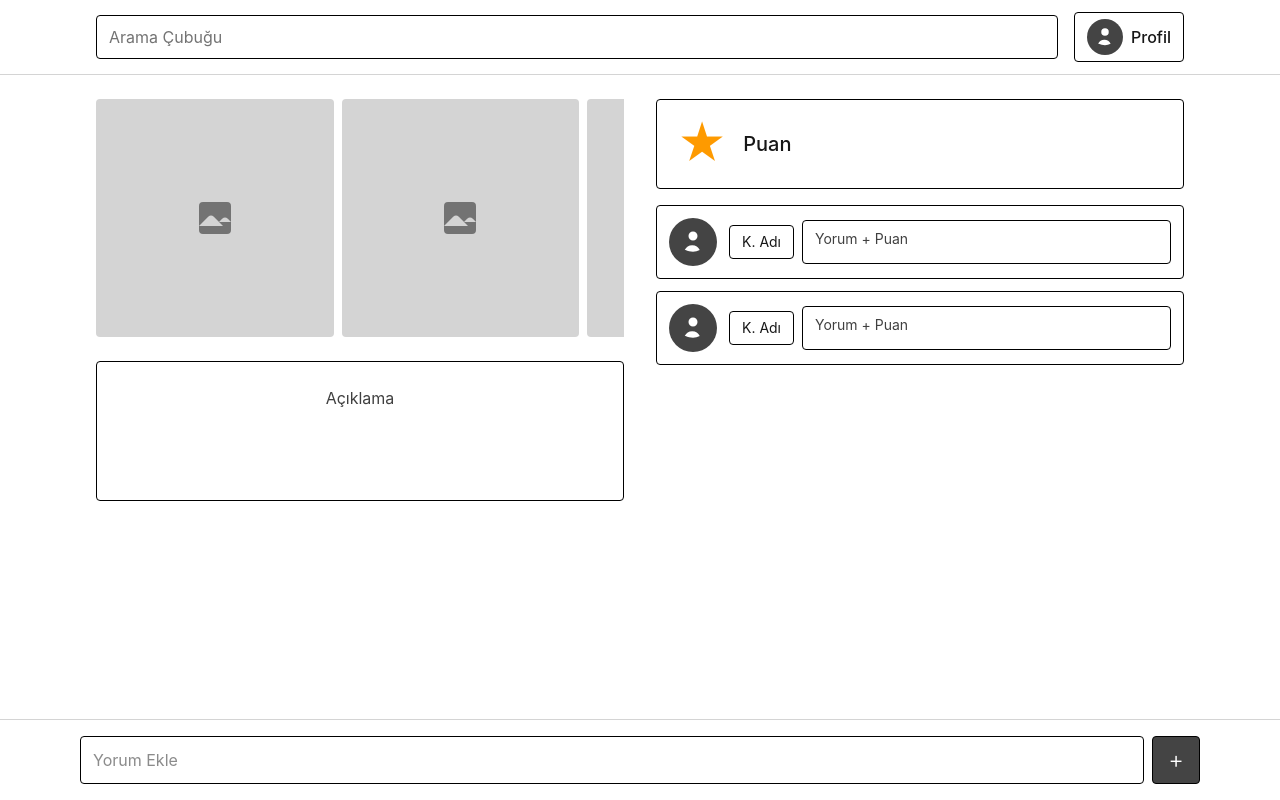
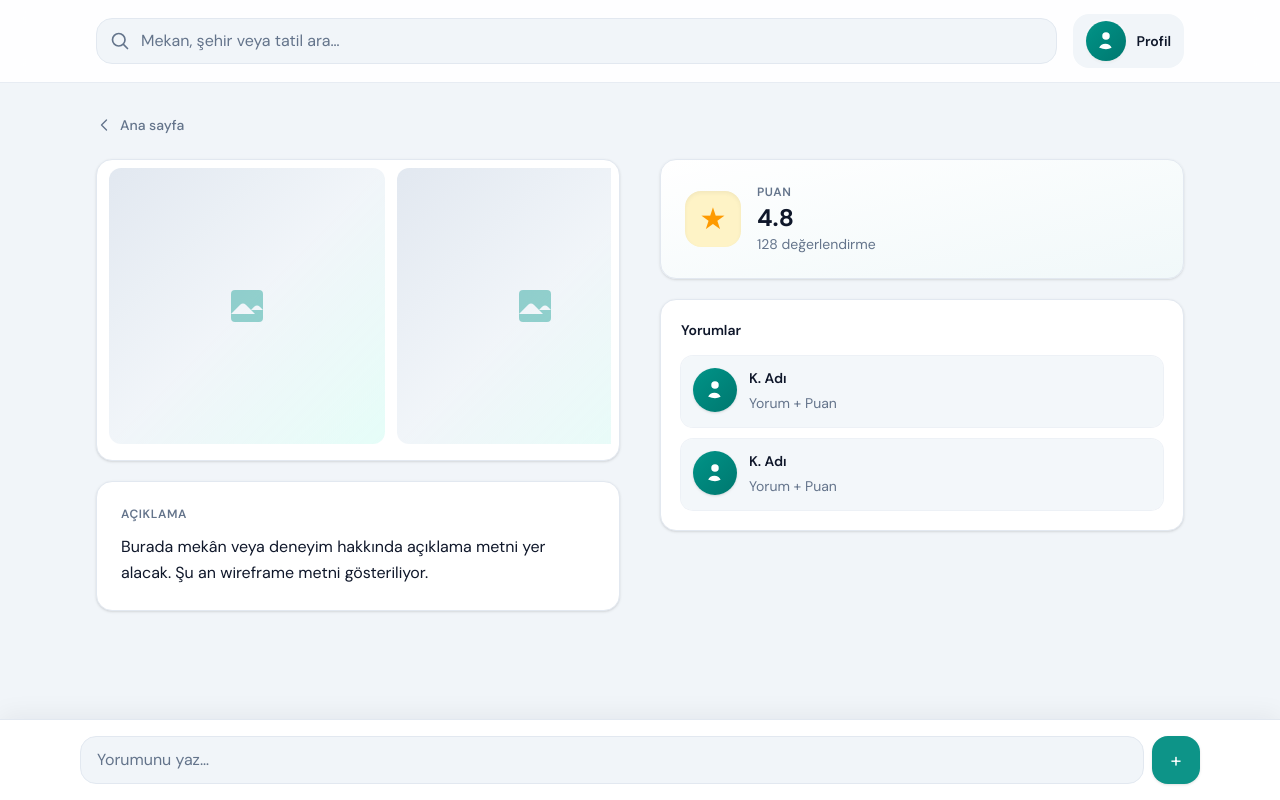
Before and after one commit to 3T3RNTY/NerdeTatil, a React (Vite) app in the folder web/: page /detay/1 in a window 1280 px wide. Built offline with nearby package versions, Linux system fonts and the light colour scheme.

Commit message:
fix: redesigning pages

```diff
--- a/web/index.html
+++ b/web/index.html
@@ -4,6 +4,12 @@
     <meta charset="UTF-8" />
     <link rel="icon" type="image/svg+xml" href="/vite.svg" />
     <meta name="viewport" content="width=device-width, initial-scale=1.0" />
+    <link rel="preconnect" href="https://fonts.googleapis.com" />
+    <link rel="preconnect" href="https://fonts.gstatic.com" crossorigin />
+    <link
+      href="https://fonts.googleapis.com/css2?family=DM+Sans:ital,opsz,wght@0,9..40,400;0,9..40,500;0,9..40,600;0,9..40,700&display=swap"
+      rel="stylesheet"
+    />
     <title>Nerde Tatil</title>
   </head>
   <body>
--- a/web/src/components/AppHeader.tsx
+++ b/web/src/components/AppHeader.tsx
@@ -2,22 +2,36 @@ import { Link } from 'react-router-dom'
 
 export function AppHeader() {
   return (
-    <header className="sticky top-0 z-20 border-b border-neutral-300 bg-white">
-      <div className="mx-auto flex w-full max-w-[800px] items-center gap-3 px-4 py-3 sm:px-6 md:max-w-4xl md:gap-4 lg:max-w-6xl lg:px-8">
+    <header className="sticky top-0 z-30 border-b border-nt-border/80 bg-nt-surface/90 backdrop-blur-md">
+      <div className="mx-auto flex w-full max-w-[800px] items-center gap-3 px-4 py-3.5 sm:px-6 md:max-w-4xl md:gap-4 lg:max-w-6xl lg:px-8">
         <label className="sr-only" htmlFor="app-search">
           Arama
         </label>
-        <input
-          id="app-search"
-          type="search"
-          placeholder="Arama Çubuğu"
-          className="min-h-11 min-w-0 flex-1 rounded border border-black px-3 py-2 text-sm outline-none ring-[#444444] placeholder:text-neutral-500 focus:ring-2 sm:text-base"
-        />
+        <div className="relative min-h-0 min-w-0 flex-1">
+          <span
+            className="pointer-events-none absolute left-3.5 top-1/2 -translate-y-1/2 text-nt-muted"
+            aria-hidden
+          >
+            <svg className="h-5 w-5" fill="none" viewBox="0 0 24 24" stroke="currentColor" strokeWidth={2}>
+              <path
+                strokeLinecap="round"
+                strokeLinejoin="round"
+                d="M21 21l-5.197-5.197m0 0A7.5 7.5 0 105.196 5.196a7.5 7.5 0 0010.607 10.607z"
+              />
+            </svg>
+          </span>
+          <input
+            id="app-search"
+            type="search"
+            placeholder="Mekan, şehir veya tatil ara…"
+            className="min-h-11 w-full rounded-2xl border border-nt-border bg-nt-bg py-2.5 pl-11 pr-4 text-sm text-nt-ink outline-none ring-nt-primary/30 transition placeholder:text-nt-muted focus:border-nt-primary/40 focus:bg-nt-surface focus:ring-2 sm:text-base"
+          />
+        </div>
         <Link
           to="/profil"
-          className="flex shrink-0 items-center gap-2 rounded border border-black px-2 py-1.5 text-sm font-medium text-neutral-900 transition-colors hover:bg-neutral-100 sm:px-3 sm:text-base"
+          className="group flex shrink-0 items-center gap-2 rounded-2xl border border-transparent bg-nt-bg px-2 py-1.5 transition hover:border-nt-border hover:bg-nt-surface sm:gap-2.5 sm:px-3"
         >
-          <span className="flex h-9 w-9 items-center justify-center rounded-full bg-[#444444] text-white">
+          <span className="flex h-10 w-10 items-center justify-center rounded-full bg-gradient-to-br from-nt-primary to-teal-700 text-white shadow-sm ring-2 ring-white/30 transition group-hover:ring-nt-primary/20">
             <svg
               xmlns="http://www.w3.org/2000/svg"
               viewBox="0 0 24 24"
@@ -32,7 +46,7 @@ export function AppHeader() {
               />
             </svg>
           </span>
-          <span className="hidden sm:inline">Profil</span>
+          <span className="hidden text-sm font-semibold text-nt-ink sm:inline">Profil</span>
         </Link>
       </div>
     </header>
--- a/web/src/components/ImagePlaceholder.tsx
+++ b/web/src/components/ImagePlaceholder.tsx
@@ -5,7 +5,7 @@ type ImagePlaceholderProps = {
 export function ImagePlaceholder({ className = '' }: ImagePlaceholderProps) {
   return (
     <div
-      className={`flex aspect-square items-center justify-center bg-neutral-300 text-neutral-500 ${className}`}
+      className={`flex aspect-square items-center justify-center bg-gradient-to-br from-slate-200 via-slate-100 to-teal-100/50 text-teal-600/40 ${className}`}
       role="img"
       aria-label="Görsel yer tutucu"
     >
--- a/web/src/components/PageShell.tsx
+++ b/web/src/components/PageShell.tsx
@@ -8,7 +8,7 @@ type PageShellProps = {
 export function PageShell({ children, className = '' }: PageShellProps) {
   return (
     <div
-      className={`mx-auto w-full max-w-[800px] px-4 py-4 sm:px-6 md:max-w-4xl md:py-6 lg:max-w-6xl lg:px-8 ${className}`}
+      className={`mx-auto w-full max-w-[800px] px-4 py-6 sm:px-6 md:max-w-4xl md:py-8 lg:max-w-6xl lg:px-8 ${className}`}
     >
       {children}
     </div>
--- a/web/src/index.css
+++ b/web/src/index.css
@@ -1,7 +1,18 @@
 @import 'tailwindcss';
+
+@theme {
+  --font-sans: 'DM Sans', ui-sans-serif, system-ui, sans-serif;
+  --color-nt-bg: #f1f5f9;
+  --color-nt-surface: #ffffff;
+  --color-nt-primary: #0d9488;
+  --color-nt-primary-hover: #0f766e;
+  --color-nt-ink: #0f172a;
+  --color-nt-muted: #64748b;
+  --color-nt-border: #e2e8f0;
+}
 
 @layer base {
   body {
-    @apply antialiased text-neutral-900;
+    @apply bg-nt-bg font-sans antialiased text-nt-ink;
   }
 }
--- a/web/src/pages/CreatePostPage.tsx
+++ b/web/src/pages/CreatePostPage.tsx
@@ -4,49 +4,61 @@ import { PageShell } from '../components/PageShell'
 
 export function CreatePostPage() {
   return (
-    <div className="min-h-screen bg-white pb-28">
+    <div className="min-h-screen pb-32">
       <AppHeader />
       <PageShell>
-        <div className="flex flex-col gap-6 lg:grid lg:grid-cols-2 lg:gap-8 lg:items-start">
-          <div className="space-y-3">
-            <div className="grid grid-cols-2 gap-2 sm:gap-3">
-              <ImagePlaceholder className="rounded-sm" />
-              <ImagePlaceholder className="rounded-sm" />
+        <div className="mb-8">
+          <h1 className="text-2xl font-bold tracking-tight text-nt-ink md:text-3xl">Yeni paylaşım</h1>
+          <p className="mt-1 text-sm text-nt-muted md:text-base">
+            Fotoğrafları ekle ve deneyimini anlat.
+          </p>
+        </div>
+
+        <div className="flex flex-col gap-8 lg:grid lg:grid-cols-2 lg:gap-10 lg:items-start">
+          <div className="space-y-4">
+            <p className="text-xs font-semibold uppercase tracking-wider text-nt-muted">Görseller</p>
+            <div className="grid grid-cols-2 gap-3 sm:gap-4">
+              <ImagePlaceholder className="rounded-xl shadow-inner" />
+              <ImagePlaceholder className="rounded-xl shadow-inner" />
             </div>
             <div className="flex justify-end">
               <button
                 type="button"
-                className="rounded-lg bg-[#444444] px-4 py-2.5 text-sm font-medium text-white transition-opacity hover:opacity-90"
+                className="inline-flex items-center gap-2 rounded-xl border border-dashed border-teal-300 bg-teal-50/50 px-4 py-2.5 text-sm font-semibold text-nt-primary transition hover:border-teal-400 hover:bg-teal-50"
               >
+                <svg className="h-5 w-5" fill="none" viewBox="0 0 24 24" stroke="currentColor" strokeWidth={2}>
+                  <path strokeLinecap="round" strokeLinejoin="round" d="M12 4v16m8-8H4" />
+                </svg>
                 Resim Ekle
               </button>
             </div>
           </div>
 
-          <div className="flex min-h-[200px] items-center justify-center rounded border border-black p-4 text-neutral-600 sm:min-h-[240px] lg:min-h-[280px]">
-            <label className="flex h-full w-full cursor-text flex-col">
-              <span className="sr-only">Açıklama</span>
-              <textarea
-                className="min-h-[180px] w-full resize-y rounded border-0 bg-transparent p-2 text-center text-base text-neutral-900 outline-none placeholder:text-neutral-500 sm:min-h-[200px] lg:min-h-[240px]"
-                placeholder="Açıklama"
-                rows={6}
-              />
+          <div className="flex flex-col">
+            <label htmlFor="aciklama" className="text-xs font-semibold uppercase tracking-wider text-nt-muted">
+              Açıklama
             </label>
+            <textarea
+              id="aciklama"
+              className="mt-2 min-h-[220px] w-full resize-y rounded-2xl border border-nt-border bg-nt-surface p-4 text-base leading-relaxed text-nt-ink shadow-sm outline-none ring-nt-primary/20 transition placeholder:text-nt-muted focus:border-teal-300 focus:ring-2 sm:min-h-[260px] lg:min-h-[280px]"
+              placeholder="Nerede kaldın, ne yaptın, ne önerirsin?"
+              rows={8}
+            />
           </div>
         </div>
       </PageShell>
 
-      <footer className="fixed bottom-0 left-0 right-0 z-10 border-t border-neutral-300 bg-white p-3 sm:p-4">
-        <div className="mx-auto flex max-w-[800px] items-stretch gap-2 sm:px-4 md:max-w-4xl lg:max-w-6xl">
+      <footer className="fixed bottom-0 left-0 right-0 z-20 border-t border-nt-border bg-nt-surface/95 p-3 shadow-[0_-4px_24px_rgba(15,23,42,0.06)] backdrop-blur-md sm:p-4">
+        <div className="mx-auto flex max-w-[800px] items-stretch gap-3 sm:px-4 md:max-w-4xl lg:max-w-6xl">
           <button
             type="button"
-            className="min-h-12 flex-1 rounded-lg bg-[#444444] px-4 py-3 text-base font-medium text-white transition-opacity hover:opacity-90"
+            className="min-h-12 flex-1 rounded-2xl bg-nt-primary px-4 py-3 text-base font-semibold text-white shadow-sm transition hover:bg-nt-primary-hover"
           >
             Paylaş
           </button>
           <button
             type="button"
-            className="flex h-12 w-12 shrink-0 items-center justify-center rounded-lg border border-black bg-white text-2xl font-light text-neutral-900 transition-colors hover:bg-neutral-100"
+            className="flex h-12 w-12 shrink-0 items-center justify-center rounded-2xl border border-nt-border bg-nt-bg text-2xl font-light text-nt-ink transition hover:border-teal-200 hover:bg-teal-50/80"
             aria-label="Ekle"
           >
             +
--- a/web/src/pages/DetailPage.tsx
+++ b/web/src/pages/DetailPage.tsx
@@ -1,4 +1,4 @@
-import { useParams } from 'react-router-dom'
+import { Link, useParams } from 'react-router-dom'
 import { AppHeader } from '../components/AppHeader'
 import { ImagePlaceholder } from '../components/ImagePlaceholder'
 import { PageShell } from '../components/PageShell'
@@ -12,55 +12,77 @@ export function DetailPage() {
   const { id } = useParams()
 
   return (
-    <div className="min-h-screen bg-white pb-24">
+    <div className="min-h-screen pb-28">
       <AppHeader />
       <PageShell>
-        <div className="flex flex-col gap-6 lg:grid lg:grid-cols-2 lg:gap-8 lg:items-start">
-          <div className="space-y-4">
+        <Link
+          to="/"
+          className="mb-6 inline-flex items-center gap-2 text-sm font-medium text-nt-muted transition hover:text-nt-primary"
+        >
+          <svg className="h-4 w-4" fill="none" viewBox="0 0 24 24" stroke="currentColor" strokeWidth={2}>
+            <path strokeLinecap="round" strokeLinejoin="round" d="M15.75 19.5L8.25 12l7.5-7.5" />
+          </svg>
+          Ana sayfa
+        </Link>
+
+        <div className="flex flex-col gap-8 lg:grid lg:grid-cols-2 lg:gap-10 lg:items-start">
+          <div className="space-y-5">
             <div
-              className="flex snap-x snap-mandatory gap-2 overflow-x-auto pb-2 [-ms-overflow-style:none] [scrollbar-width:thin] [&::-webkit-scrollbar]:h-2 [&::-webkit-scrollbar-thumb]:rounded-full [&::-webkit-scrollbar-thumb]:bg-neutral-400 [&::-webkit-scrollbar-track]:bg-neutral-200"
+              className="-mx-1 overflow-hidden rounded-2xl border border-nt-border bg-nt-surface p-2 shadow-sm sm:mx-0"
               role="region"
               aria-label="Görsel galerisi"
+            >
+              <div
+                className="flex snap-x snap-mandatory gap-3 overflow-x-auto pb-2 pl-1 [-ms-overflow-style:none] [scrollbar-width:thin] [&::-webkit-scrollbar]:h-2 [&::-webkit-scrollbar-thumb]:rounded-full [&::-webkit-scrollbar-thumb]:bg-teal-300/80 [&::-webkit-scrollbar-track]:rounded-full [&::-webkit-scrollbar-track]:bg-slate-100"
               >
                 {[0, 1, 2, 3].map((i) => (
                   <div
                     key={i}
-                  className="w-[min(50%,280px)] shrink-0 snap-center sm:w-[min(45%,320px)]"
+                    className="w-[min(72%,280px)] shrink-0 snap-center sm:w-[min(55%,300px)]"
                   >
-                  <ImagePlaceholder className="rounded-sm" />
+                    <ImagePlaceholder className="rounded-xl" />
                   </div>
                 ))}
               </div>
+            </div>
             <p className="sr-only">Öğe kimliği: {id ?? '—'}</p>
-            <div className="min-h-[120px] rounded border border-black p-4 text-center text-neutral-700 sm:min-h-[140px] sm:p-6">
-              Açıklama
+
+            <div className="rounded-2xl border border-nt-border bg-nt-surface p-5 shadow-sm sm:p-6">
+              <h2 className="text-xs font-semibold uppercase tracking-wider text-nt-muted">Açıklama</h2>
+              <p className="mt-3 text-base leading-relaxed text-nt-ink">
+                Burada mekân veya deneyim hakkında açıklama metni yer alacak. Şu an wireframe metni gösteriliyor.
+              </p>
             </div>
           </div>
 
-          <div className="space-y-4 lg:sticky lg:top-24">
-            <div className="flex items-center gap-4 rounded border border-black p-4 sm:p-5">
-              <span className="text-4xl text-amber-500 sm:text-5xl" aria-hidden>
+          <div className="space-y-5 lg:sticky lg:top-28">
+            <div className="flex items-center gap-4 rounded-2xl border border-nt-border bg-gradient-to-br from-nt-surface to-teal-50/40 p-5 shadow-sm sm:p-6">
+              <span className="flex h-14 w-14 items-center justify-center rounded-2xl bg-amber-100 text-3xl text-amber-500 shadow-inner" aria-hidden>
                 ★
               </span>
-              <span className="text-lg font-medium text-neutral-900 sm:text-xl">Puan</span>
+              <div>
+                <p className="text-xs font-semibold uppercase tracking-wider text-nt-muted">Puan</p>
+                <p className="mt-0.5 text-2xl font-bold text-nt-ink">4.8</p>
+                <p className="text-sm text-nt-muted">128 değerlendirme</p>
+              </div>
             </div>
 
-            <section aria-labelledby="yorumlar-baslik">
-              <h2 id="yorumlar-baslik" className="sr-only">
+            <section aria-labelledby="yorumlar-baslik" className="rounded-2xl border border-nt-border bg-nt-surface p-4 shadow-sm sm:p-5">
+              <h2 id="yorumlar-baslik" className="text-sm font-semibold text-nt-ink">
                 Yorumlar
               </h2>
-              <ul className="space-y-3">
+              <ul className="mt-4 space-y-3">
                 {MOCK_COMMENTS.map((c) => (
                   <li
                     key={c.id}
-                    className="flex items-stretch gap-2 rounded border border-black p-2 sm:gap-3 sm:p-3"
+                    className="flex gap-3 rounded-xl bg-nt-bg/80 p-3 ring-1 ring-nt-border/60"
                   >
-                    <div className="flex h-11 w-11 shrink-0 items-center justify-center rounded-full bg-[#444444] text-white sm:h-12 sm:w-12">
+                    <div className="flex h-11 w-11 shrink-0 items-center justify-center rounded-full bg-gradient-to-br from-nt-primary to-teal-700 text-white shadow-sm">
                       <svg
                         xmlns="http://www.w3.org/2000/svg"
                         viewBox="0 0 24 24"
                         fill="currentColor"
-                        className="h-6 w-6"
+                        className="h-5 w-5"
                         aria-hidden
                       >
                         <path
@@ -70,13 +92,9 @@ export function DetailPage() {
                         />
                       </svg>
                     </div>
-                    <div className="flex min-w-0 flex-1 flex-col gap-2 sm:flex-row sm:items-center">
-                      <div className="shrink-0 rounded border border-black px-2 py-1.5 text-center text-sm sm:px-3">
-                        {c.user}
-                      </div>
-                      <div className="min-h-[44px] flex-1 rounded border border-black px-2 py-2 text-sm text-neutral-700 sm:px-3">
-                        {c.text}
-                      </div>
+                    <div className="min-w-0 flex-1">
+                      <p className="text-sm font-semibold text-nt-ink">{c.user}</p>
+                      <p className="mt-1 text-sm leading-relaxed text-nt-muted">{c.text}</p>
                     </div>
                   </li>
                 ))}
@@ -86,20 +104,20 @@ export function DetailPage() {
         </div>
       </PageShell>
 
-      <footer className="fixed bottom-0 left-0 right-0 z-10 border-t border-neutral-300 bg-white p-3 sm:p-4">
-        <div className="mx-auto flex max-w-[800px] items-center gap-2 px-1 sm:px-4 md:max-w-4xl lg:max-w-6xl">
+      <footer className="fixed bottom-0 left-0 right-0 z-20 border-t border-nt-border bg-nt-surface/95 p-3 shadow-[0_-4px_24px_rgba(15,23,42,0.06)] backdrop-blur-md sm:p-4">
+        <div className="mx-auto flex max-w-[800px] items-center gap-2 sm:px-4 md:max-w-4xl lg:max-w-6xl">
           <label className="sr-only" htmlFor="yorum-ekle">
             Yorum Ekle
           </label>
           <input
             id="yorum-ekle"
             type="text"
-            placeholder="Yorum Ekle"
-            className="min-h-12 min-w-0 flex-1 rounded border border-black px-3 py-2 text-sm outline-none focus:ring-2 focus:ring-[#444444] sm:text-base"
+            placeholder="Yorumunu yaz…"
+            className="min-h-12 min-w-0 flex-1 rounded-2xl border border-nt-border bg-nt-bg px-4 py-2.5 text-sm text-nt-ink outline-none ring-nt-primary/25 transition placeholder:text-nt-muted focus:border-teal-300 focus:bg-nt-surface focus:ring-2 sm:text-base"
           />
           <button
             type="button"
-            className="flex h-12 w-12 shrink-0 items-center justify-center rounded border border-black bg-[#444444] text-2xl font-light text-white transition-opacity hover:opacity-90"
+            className="flex h-12 w-12 shrink-0 items-center justify-center rounded-2xl bg-nt-primary text-xl font-light text-white shadow-sm transition hover:bg-nt-primary-hover"
             aria-label="Yorum gönder"
           >
             +
--- a/web/src/pages/ProfilePage.tsx
+++ b/web/src/pages/ProfilePage.tsx
@@ -1,12 +1,19 @@
 import { Link } from 'react-router-dom'
+import { AppHeader } from '../components/AppHeader'
 import { PageShell } from '../components/PageShell'
 
 export function ProfilePage() {
   return (
-    <div className="min-h-screen bg-white">
-      <PageShell className="flex flex-col gap-8">
-        <section className="flex flex-col items-center gap-4 sm:flex-row sm:justify-center sm:gap-8 md:gap-10">
-          <div className="flex h-28 w-28 shrink-0 items-center justify-center rounded-full bg-[#444444] text-white sm:h-32 sm:w-32">
+    <div className="min-h-screen">
+      <AppHeader />
+
+      <div className="border-b border-nt-border bg-gradient-to-b from-teal-600/10 via-nt-bg to-nt-bg">
+        <PageShell className="pb-8 pt-4 md:pb-10 md:pt-6">
+          <div className="flex flex-col items-center gap-5 sm:flex-row sm:items-end sm:justify-between sm:gap-8">
+            <div className="flex flex-col items-center gap-4 sm:flex-row sm:items-center sm:gap-6">
+              <div className="relative">
+                <div className="absolute -inset-1 rounded-full bg-gradient-to-br from-teal-400 to-teal-700 opacity-70 blur-sm" aria-hidden />
+                <div className="relative flex h-28 w-28 items-center justify-center rounded-full bg-gradient-to-br from-nt-primary to-teal-800 text-white shadow-lg ring-4 ring-nt-surface sm:h-32 sm:w-32">
                   <svg
                     xmlns="http://www.w3.org/2000/svg"
                     viewBox="0 0 24 24"
@@ -21,34 +28,49 @@ export function ProfilePage() {
                     />
                   </svg>
                 </div>
-          <p className="text-center text-lg font-semibold text-neutral-900 sm:text-left sm:text-xl">
-            Kullanıcı Adı
-          </p>
-        </section>
+              </div>
+              <div className="text-center sm:text-left">
+                <h1 className="text-2xl font-bold tracking-tight text-nt-ink md:text-3xl">Kullanıcı Adı</h1>
+                <p className="mt-1 text-sm text-nt-muted">Tatil önerilerini paylaş</p>
+              </div>
+            </div>
+            <Link
+              to="/"
+              className="inline-flex items-center gap-2 rounded-xl border border-nt-border bg-nt-surface px-4 py-2.5 text-sm font-semibold text-nt-ink shadow-sm transition hover:border-teal-200 hover:bg-teal-50/50"
+            >
+              <svg className="h-4 w-4" fill="none" viewBox="0 0 24 24" stroke="currentColor" strokeWidth={2}>
+                <path strokeLinecap="round" strokeLinejoin="round" d="M15.75 19.5L8.25 12l7.5-7.5" />
+              </svg>
+              Ana sayfa
+            </Link>
+          </div>
+        </PageShell>
+      </div>
 
-        <div className="grid grid-cols-1 gap-10 lg:grid-cols-2 lg:gap-8">
-          <section>
-            <div className="flex min-h-[72px] items-center justify-center rounded border border-black px-4 py-4 text-center font-medium text-neutral-900">
-              Profil Detayı
+      <PageShell className="pt-8">
+        <div className="grid grid-cols-1 gap-6 lg:grid-cols-2 lg:gap-8">
+          <section className="rounded-2xl border border-nt-border bg-nt-surface p-6 shadow-sm">
+            <div className="flex min-h-[100px] items-center justify-center rounded-xl bg-nt-bg/80 py-8 text-center">
+              <p className="font-medium text-nt-muted">Profil Detayı</p>
             </div>
-            <div className="mt-3 flex justify-end">
+            <div className="mt-5 flex justify-end">
               <button
                 type="button"
-                className="rounded-lg bg-[#444444] px-5 py-2.5 text-sm font-medium text-white transition-opacity hover:opacity-90 sm:px-6"
+                className="rounded-xl bg-nt-primary px-6 py-2.5 text-sm font-semibold text-white shadow-sm transition hover:bg-nt-primary-hover"
               >
                 Düzenle
               </button>
             </div>
           </section>
 
-          <section>
-            <div className="flex min-h-[120px] items-center justify-center rounded border border-black px-4 py-6 text-center font-medium text-neutral-900 sm:min-h-[140px]">
-              Paylaşımlar
+          <section className="rounded-2xl border border-nt-border bg-nt-surface p-6 shadow-sm">
+            <div className="flex min-h-[140px] items-center justify-center rounded-xl bg-nt-bg/80 py-10 text-center">
+              <p className="font-medium text-nt-muted">Paylaşımlar</p>
             </div>
-            <div className="mt-3 flex justify-end">
+            <div className="mt-5 flex justify-end">
               <Link
                 to="/yeni-paylasim"
-                className="inline-flex flex-col items-center justify-center rounded-lg bg-[#444444] px-4 py-2.5 text-center text-sm font-medium leading-tight text-white transition-opacity hover:opacity-90 sm:px-6"
+                className="inline-flex flex-col items-center justify-center rounded-xl bg-nt-primary px-5 py-3 text-center text-sm font-semibold leading-tight text-white shadow-sm transition hover:bg-nt-primary-hover sm:flex-row sm:gap-1.5"
               >
                 <span>Yeni</span>
                 <span>Paylaşım</span>
@@ -57,12 +79,6 @@ export function ProfilePage() {
           </section>
         </div>
       </PageShell>
-
-      <nav className="mx-auto mt-8 max-w-[800px] px-4 pb-8 text-center sm:px-6 md:max-w-4xl lg:max-w-6xl">
-        <Link to="/" className="text-sm text-neutral-600 underline hover:text-neutral-900">
-          Ana Sayfaya dön
-        </Link>
-      </nav>
     </div>
   )
 }
```
Also changed, not shown: web/src/pages/HomePage.tsx (+26 -15 lines). Lines whose indentation alone changed are shown as unchanged.
